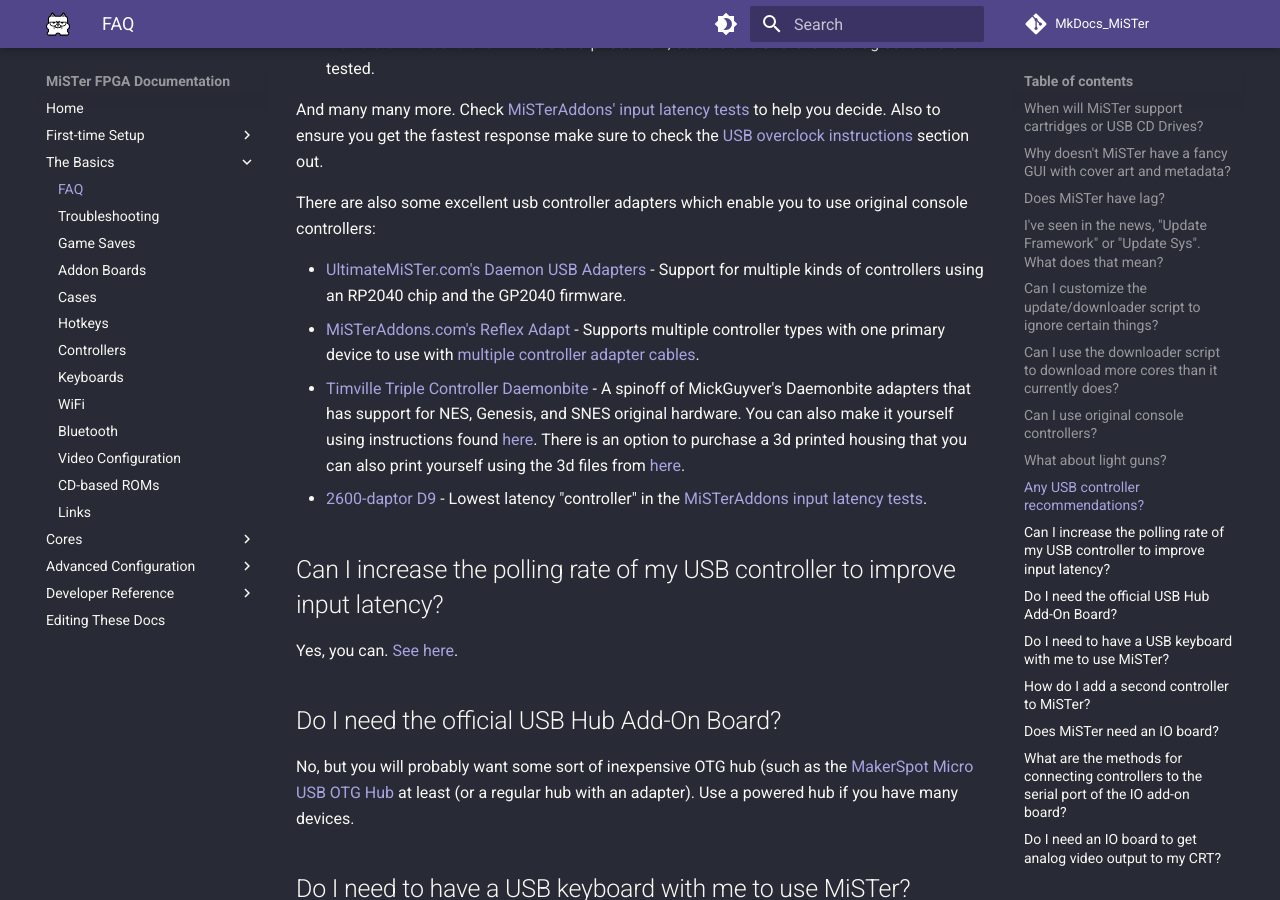
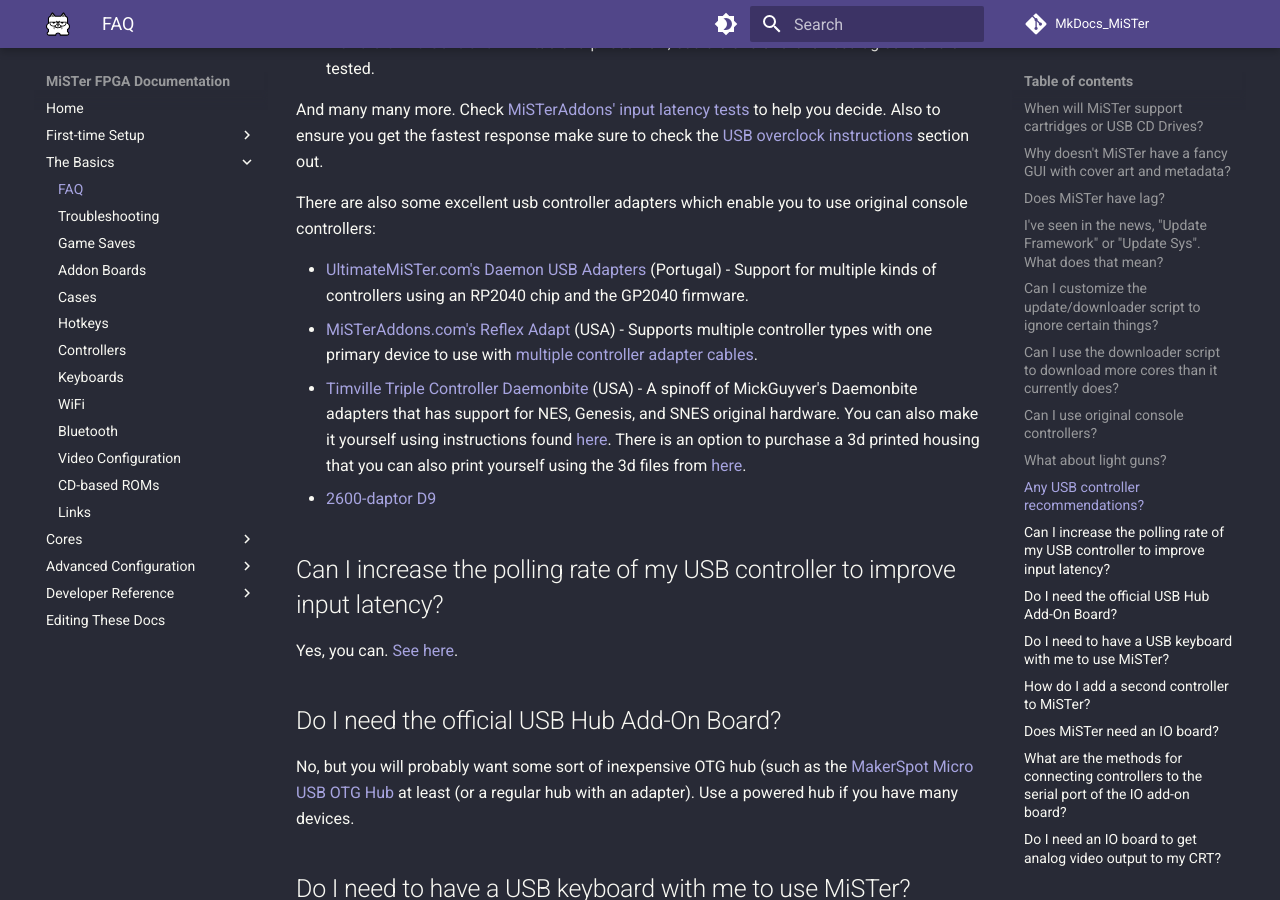
Before and after one commit to MiSTer-devel/MkDocs_MiSTer, an MkDocs documentation site: the page built from docs/basics/faq.md, in a window 1280 px wide and 900 px high, scrolled down 2548 px. Built offline with MkDocs 1.6.1 and Material for MkDocs 9.7.7, drawn with Linux system fonts in a browser that asks for light colours; comment, search, counter and statistics services are not loaded.

Commit message:
Update faq.md

```diff
--- a/docs/basics/faq.md
+++ b/docs/basics/faq.md
@@ -60,10 +60,10 @@
 
 There are also some excellent usb controller adapters which enable you to use original console controllers:
 
-* [UltimateMiSTer.com's Daemon USB Adapters](https://ultimatemister.com/product-category/daemonbite-adapters/){target=_blank} - Support for multiple kinds of controllers using an RP2040 chip and the GP2040 firmware.
-* [MiSTerAddons.com's Reflex Adapt](https://misteraddons.com/products/reflex-adapt){target=_blank} - Supports multiple controller types with one primary device to use with [multiple controller adapter cables](https://misteraddons.com/products/hdmi-controller-adapters){target=_blank}.
-* [Timville Triple Controller Daemonbite](https://www.tindie.com/products/timville/triple-controller-classic-gaming-usb-adapter/){target=_blank} - A spinoff of MickGuyver's Daemonbite adapters that has support for NES, Genesis, and SNES original hardware. You can also make it yourself using instructions found [here](https://github.com/timville85/TripleController){target=_blank}. There is an option to purchase a 3d printed housing that you can also print yourself using the 3d files from [here](https://www.thingiverse.com/thing:5011783){target=_blank}.
-* [2600-daptor D9](http://www.2600-daptor.com/){target=_blank} - Lowest latency "controller" in the [MiSTerAddons input latency tests](https://rpubs.com/misteraddons/inputlatency){target=_blank}.
+* [UltimateMiSTer.com's Daemon USB Adapters](https://ultimatemister.com/product-category/daemonbite-adapters/){target=_blank} (Portugal) - Support for multiple kinds of controllers using an RP2040 chip and the GP2040 firmware.
+* [MiSTerAddons.com's Reflex Adapt](https://misteraddons.com/products/reflex-adapt){target=_blank} (USA) - Supports multiple controller types with one primary device to use with [multiple controller adapter cables](https://misteraddons.com/products/hdmi-controller-adapters){target=_blank}.
+* [Timville Triple Controller Daemonbite](https://www.tindie.com/products/timville/triple-controller-classic-gaming-usb-adapter/){target=_blank} (USA) - A spinoff of MickGuyver's Daemonbite adapters that has support for NES, Genesis, and SNES original hardware. You can also make it yourself using instructions found [here](https://github.com/timville85/TripleController){target=_blank}. There is an option to purchase a 3d printed housing that you can also print yourself using the 3d files from [here](https://www.thingiverse.com/thing:5011783){target=_blank}.
+* [2600-daptor D9](http://www.2600-daptor.com/){target=_blank}
 
 ## Can I increase the polling rate of my USB controller to improve input latency?
 
```
